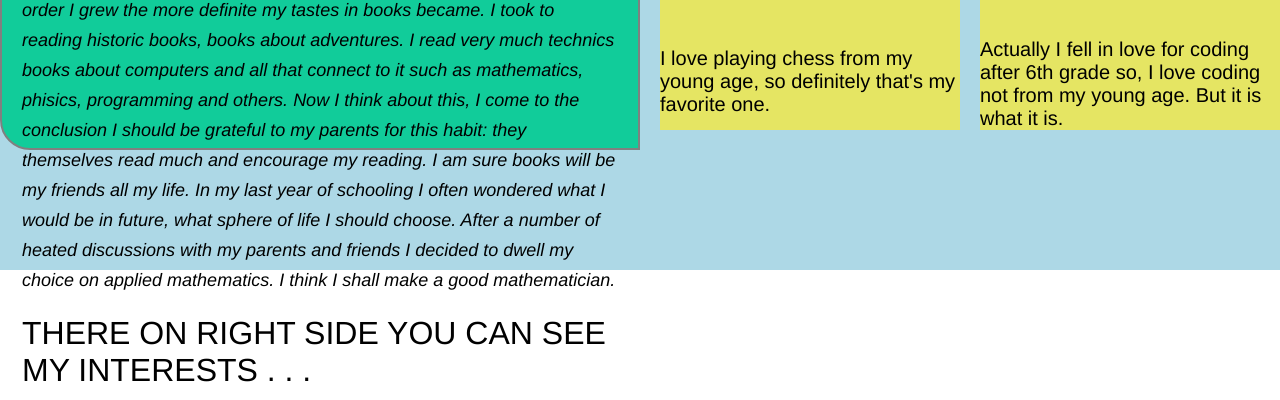
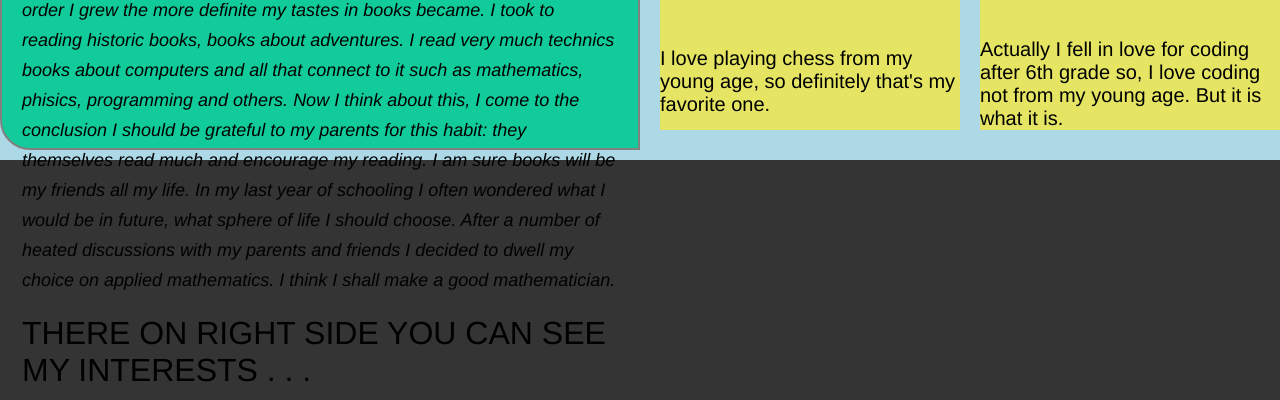
Before and after one commit to zhamal2k04/biography, a plain HTML site: page index.html in a window 1280 px wide. Shown: the part 530-930 px from the top of the page. Drawn offline with Linux system fonts and the light colour scheme.

Commit message:
added style for footer

```diff
--- a/index.html
+++ b/index.html
@@ -59,10 +59,8 @@
 
                 </div>
             </div>
-
-            <div class="footer">
-
-            </div>
+        </div>
+        <div class="footer">
 
         </div>
     </div>
--- a/style.css
+++ b/style.css
@@ -111,3 +111,10 @@
     opacity: .8;
     cursor: pointer;
 }
+
+.footer{
+    width: 100%;
+    height: 30vh;
+    background-color: #343434;
+    margin-top: 10px;
+}
```
